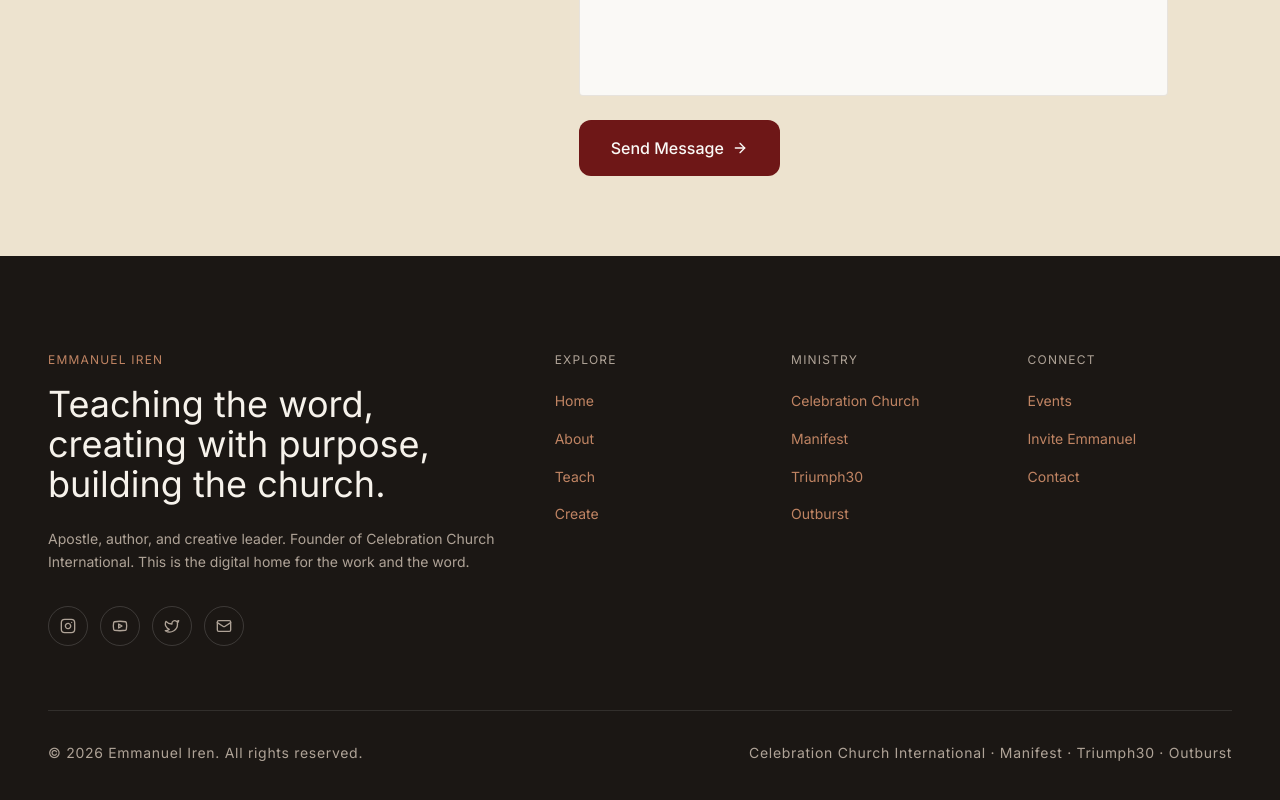
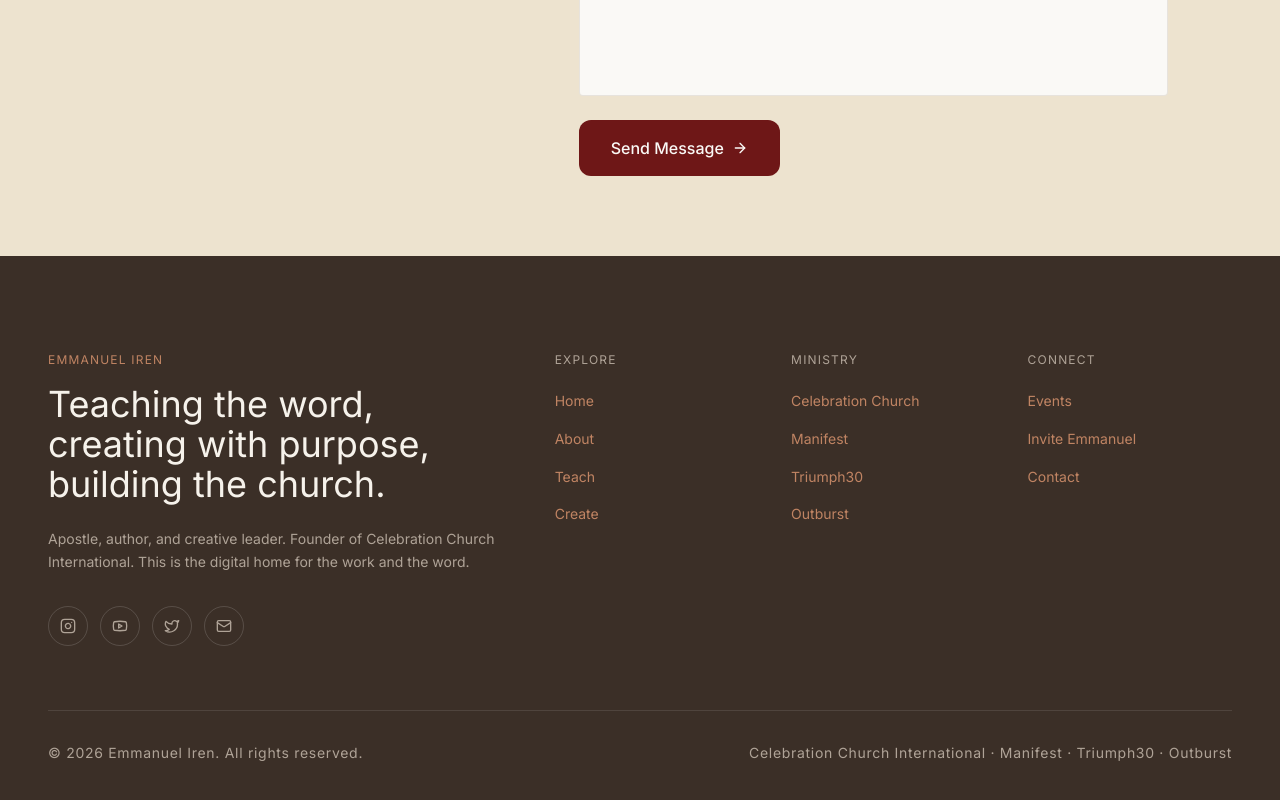
Before and after one commit to Howellsss/PasteyApEmmanuelIren, a React (Vite) app: page /contact in a window 1280 px wide. Shown: the part 808-1608 px from the top of the page. Built offline with nearby package versions, Linux system fonts and the light colour scheme.

Commit message:
Use coffee brown #3B2F27 for the ministry section and footer
Co-Authored-By: Claude Opus 5.5 <noreply@anthropic.com>
Claude-Session: https://claude.ai/code/session_01Gh5rgmxETxAL6efDbsFccj

```diff
--- a/src/components/layout/Footer.tsx
+++ b/src/components/layout/Footer.tsx
@@ -29,7 +29,7 @@ const SOCIALS = [
 
 export function Footer() {
   return (
-    <footer className="bg-ink text-cream">
+    <footer className="bg-walnut text-cream">
       <div className="container-wide py-16 lg:py-24">
         <div className="grid grid-cols-1 lg:grid-cols-12 gap-12 lg:gap-8">
           {/* Brand column */}
--- a/src/pages/HomePage.tsx
+++ b/src/pages/HomePage.tsx
@@ -417,7 +417,7 @@ export function HomePage() {
 
       <CreativeAccordion />
 
-      <section className="py-20 lg:py-32 bg-cocoa text-cream overflow-hidden">
+      <section className="py-20 lg:py-32 bg-walnut text-cream overflow-hidden">
         <div className="container-wide">
           <div className="grid grid-cols-1 lg:grid-cols-12 gap-12 lg:gap-16 items-center">
             <div className="lg:col-span-5 lg:order-2">
```
